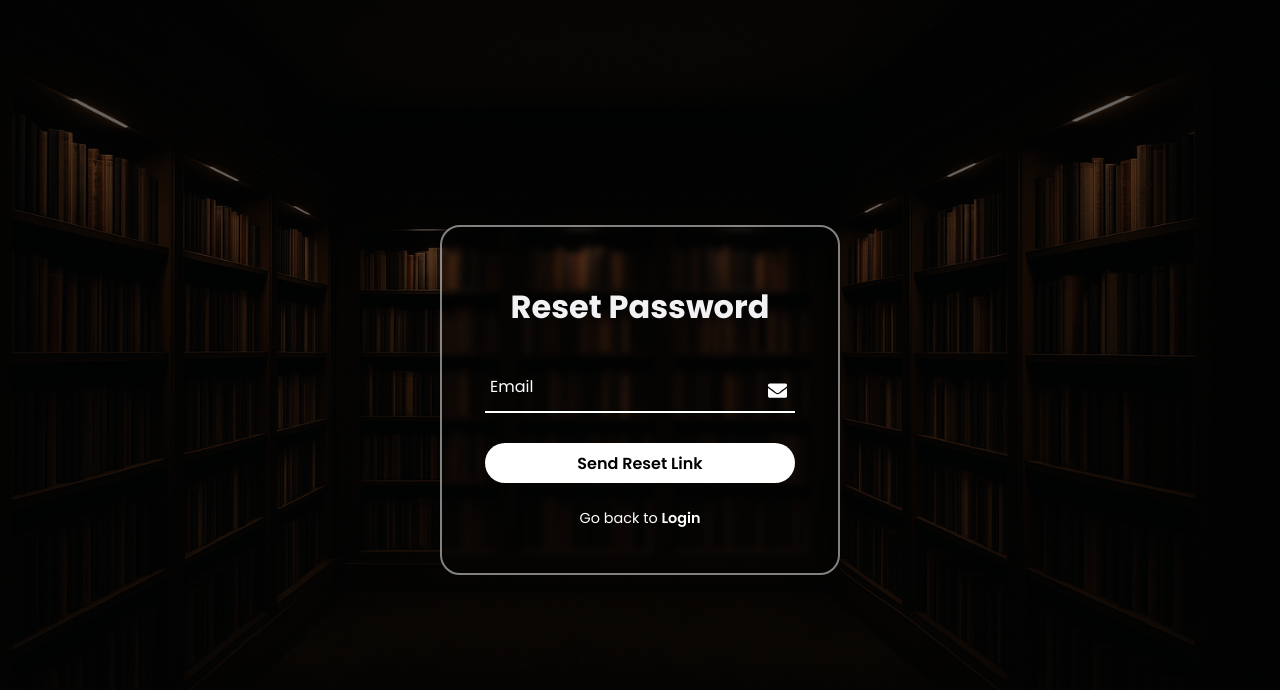
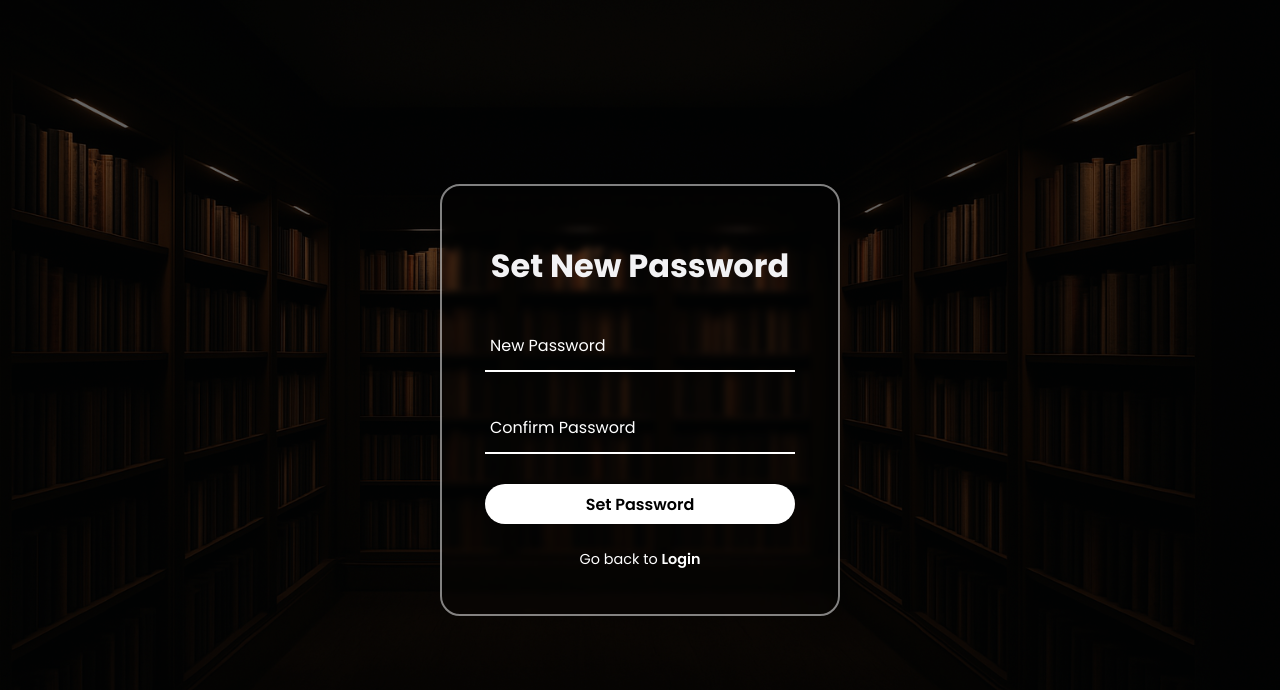
Before and after one commit to AlokVivan/Library-Management-System-LMS-, a React (Vite) app in the folder Frontend/: page /reset-password/1 in a window 1280 px wide. Shown: the top 690 px of the page. Built offline with nearby package versions, Linux system fonts and the light colour scheme; no server answers.

Commit message:
forget password option added

```diff
--- a/Frontend/src/pages/ResetPassword.jsx
+++ b/Frontend/src/pages/ResetPassword.jsx
@@ -1,21 +1,42 @@
 import React, { useState } from "react";
-import { useNavigate } from "react-router-dom";
-import { FaEnvelope } from "react-icons/fa";
-import "../styles/Login.css"; // 🔥 Reusing same style
+import { useParams, useNavigate } from "react-router-dom";
+import "../styles/Login.css"; // Reusing your existing style
 
 const ResetPassword = () => {
-  const [email, setEmail] = useState("");
-  const [submitted, setSubmitted] = useState(false);
+  const { token } = useParams();
   const navigate = useNavigate();
+  const [password, setPassword] = useState("");
+  const [confirmPassword, setConfirmPassword] = useState("");
+  const [message, setMessage] = useState("");
+  const [loading, setLoading] = useState(false);
 
   const handleReset = async (e) => {
     e.preventDefault();
+
+    if (password !== confirmPassword) {
+      setMessage("Passwords do not match.");
+      return;
+    }
+
+    setLoading(true);
     try {
-      // ✅ Replace with your API call
-      console.log("Reset request sent to:", email);
-      setSubmitted(true);
+      const res = await fetch("http://localhost:5000/api/auth/reset-password", {
+        method: "POST",
+        headers: { "Content-Type": "application/json" },
+        body: JSON.stringify({ token, password }),
+      });
+
+      const data = await res.json();
+      if (res.ok) {
+        setMessage("Password reset successful. Redirecting to login...");
+        setTimeout(() => navigate("/login"), 2000);
+      } else {
+        setMessage(data.error || "Something went wrong.");
+      }
     } catch (error) {
-      alert("Failed to send reset email.");
+      setMessage("Server error.");
+    } finally {
+      setLoading(false);
     }
   };
 
@@ -24,30 +45,33 @@ const ResetPassword = () => {
       <div className="form-box">
         <div className="form-value">
           <form onSubmit={handleReset}>
-            <h2 className="loginh2">Reset Password</h2>
+            <h2 className="loginh2">Set New Password</h2>
 
-            {!submitted ? (
-              <>
             <div className="inputbox">
-                  <FaEnvelope className="react-icon" />
               <input
-                    type="email"
+                type="password"
                 required
-                    value={email}
-                    onChange={(e) => setEmail(e.target.value)}
+                value={password}
+                onChange={(e) => setPassword(e.target.value)}
               />
-                  <label>Email</label>
+              <label>New Password</label>
             </div>
 
-                <button type="submit" className="auth-button">
-                  Send Reset Link
+            <div className="inputbox">
+              <input
+                type="password"
+                required
+                value={confirmPassword}
+                onChange={(e) => setConfirmPassword(e.target.value)}
+              />
+              <label>Confirm Password</label>
+            </div>
+
+            <button type="submit" className="auth-button" disabled={loading}>
+              {loading ? "Updating..." : "Set Password"}
             </button>
-              </>
-            ) : (
-              <p style={{ color: "white", textAlign: "center" }}>
-                Reset link sent to <strong>{email}</strong>. Check your inbox!
-              </p>
-            )}
+
+            {message && <p style={{ marginTop: "1rem", color: "white" }}>{message}</p>}
 
             <div className="register">
               <p>
```
Lines whose indentation alone changed are shown as unchanged.
